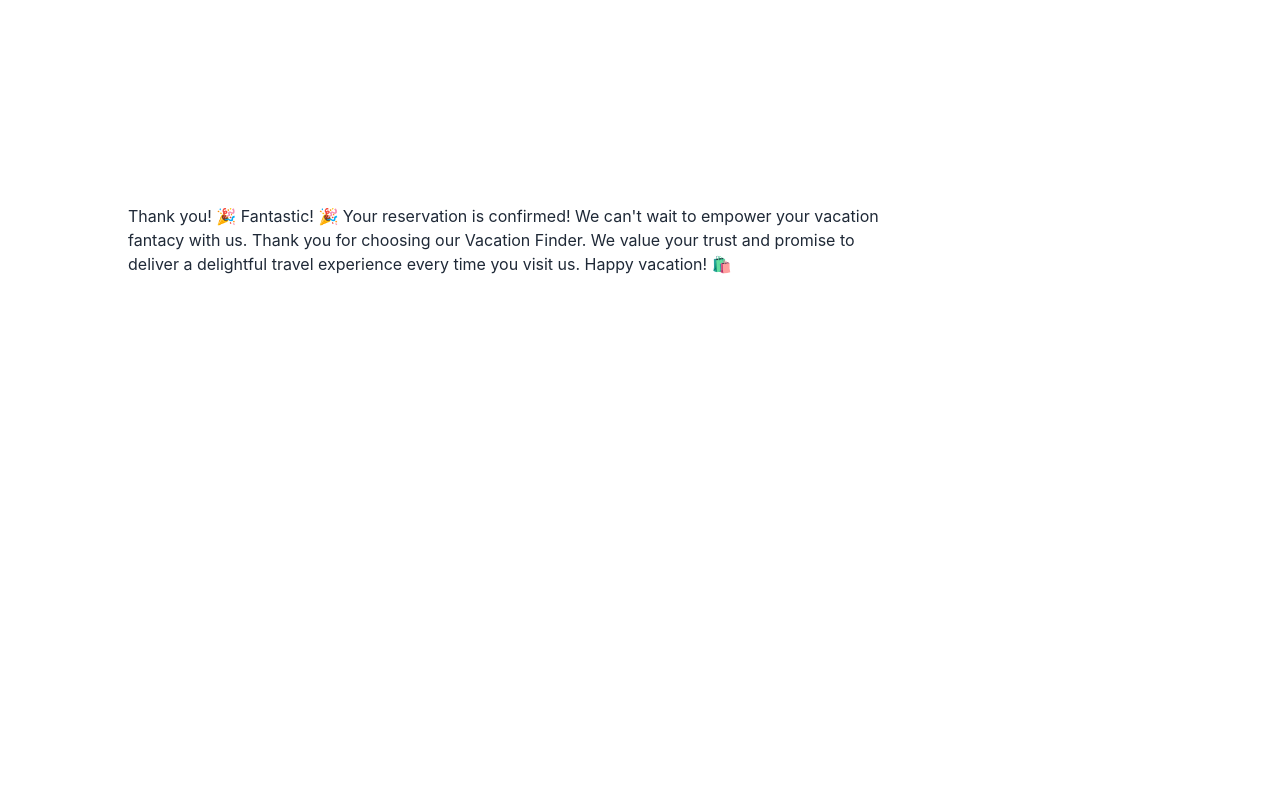
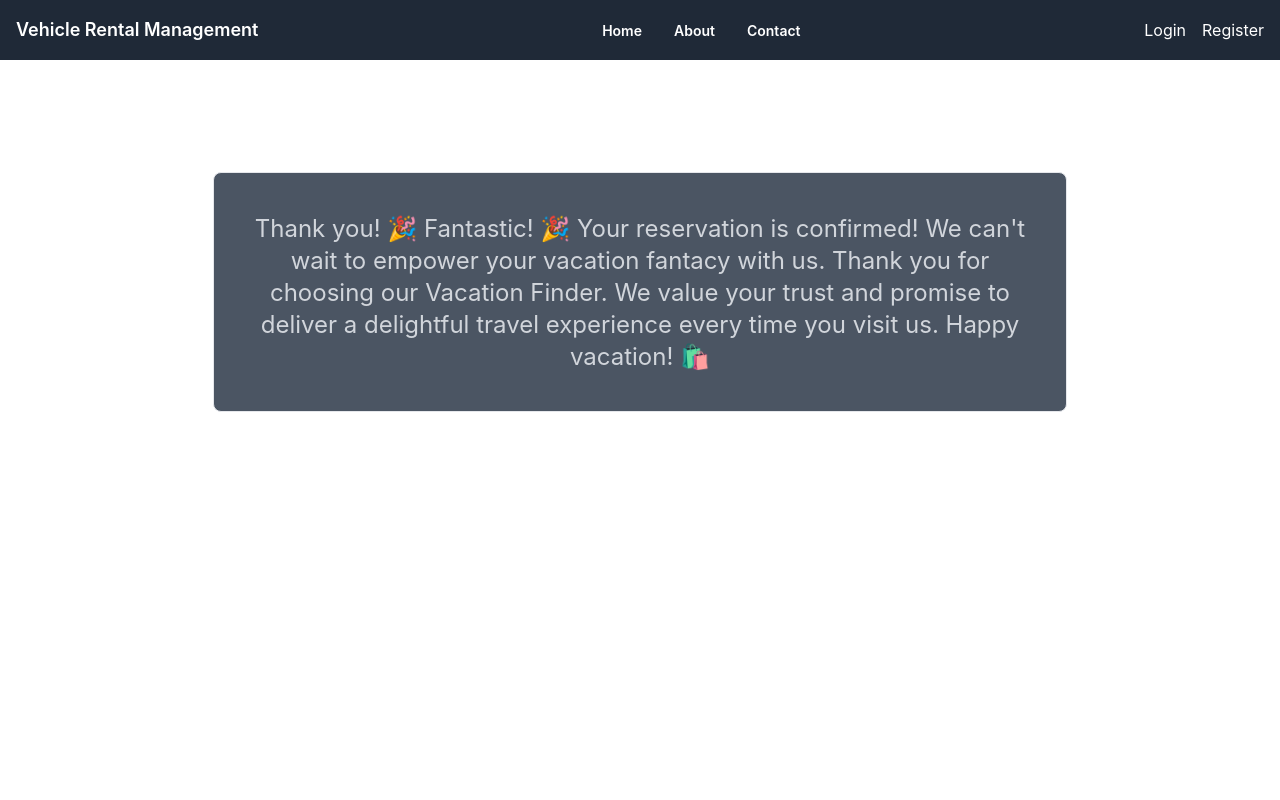
Before and after one commit to Freshia-Njoki/VRMS-client, a React (Vite) app: page /completion in a window 1280 px wide. Shown: the top 800 px of the page. Built offline with nearby package versions, Linux system fonts and the light colour scheme.

Commit message:
payment page stylings

```diff
--- a/src/components/stripe/Checkout.tsx
+++ b/src/components/stripe/Checkout.tsx
@@ -42,8 +42,8 @@ export default function CheckoutForm() {
     return (
         <form id="payment-form" onSubmit={handleSubmit}>
             <PaymentElement id="payment-element" />
-            <button disabled={isProcessing || !stripe || !elements} id="submit">
-                <span id="button-text" style={{ backgroundColor: 'green', padding: '5px', border: 'white', color: 'white' }}>
+            <button disabled={isProcessing || !stripe || !elements} id="submit" style={{marginTop: "10px"}}>
+                <span id="button-text" style={{ backgroundColor: 'green', padding: '5px', border: 'white', color: 'white', borderRadius: "6px"}}>
                     {isProcessing ? "Processing ... " : "Pay now"}
                 </span>
             </button>
--- a/src/components/stripe/Completion.tsx
+++ b/src/components/stripe/Completion.tsx
@@ -1,9 +1,19 @@
+import Footer from "../common/Footer";
+import Navbar from "../common/Navbar";
+
 function Completion() {
-    return <h1 style={{ position: 'absolute', top: '30%', left: '40%', transform: 'translate(-50%, -50%)'  }}>Thank you! 🎉
-        Fantastic! 🎉 Your reservation is confirmed!
-        We can't wait to empower your vacation fantacy with us. Thank you for choosing our Vacation Finder.
-        We value your trust and promise to deliver a delightful travel experience every time you visit us. Happy vacation! 🛍️
-    </h1>;
+    return (
+        <>
+                <Navbar />
+                <div className="min-h-screen flex justify-center mt-28" >
+                   <h2 className="w-2/3 text-center bg-gray-600 h-60 text-gray-300 pt-10 text-2xl px-6 border rounded-lg"> Thank you! 🎉
+                    Fantastic! 🎉 Your reservation is confirmed!
+                    We can't wait to empower your vacation fantacy with us. Thank you for choosing our Vacation Finder.
+                    We value your trust and promise to deliver a delightful travel experience every time you visit us. Happy vacation! 🛍️</h2>
+                </div>;
+                <Footer  />
+        </>
+    )
 }
 
 export default Completion;
--- a/src/components/stripe/PaymentForm.tsx
+++ b/src/components/stripe/PaymentForm.tsx
@@ -39,9 +39,7 @@ export default function PaymentForm() {
     <>
     {clientSecret && (
         <Elements stripe={stripePromise} options={options}>
-            <Navbar />
             <CheckoutForm />
-            <Footer />
         </Elements>
     )}
     </>
--- a/src/components/stripe/ReserveBook/Reservation.tsx
+++ b/src/components/stripe/ReserveBook/Reservation.tsx
@@ -1,13 +1,17 @@
 import './reservation.css'
 import Payment from '../PaymentForm'
+import Navbar from '../../common/Navbar'
+import Footer from '../../common/Footer'
 
 function Reservation(){
 
     return (
+        <>
         <div className="lipa">
-            <div style={{ position: 'absolute', top: '50%', left: '50%', transform: 'translate(-50%,-50%)' }}>
+            <Navbar />
+            <div style={{ position: 'absolute', top: '50%', left: '50%', transform: 'translate(-50%,-55%)' }}  className="bg-gray-400 px-16 pb-2 rounded-lg">
 
-                <div className="item-details"><h3>Booking Payment Form</h3>
+                <div className="item-details text-black"><h3>Booking Payment Form</h3>
                     </div>
 
                 <hr />
@@ -16,6 +20,8 @@ function Reservation(){
             </div>
 
         </div>
+            <Footer />
+            </>
     )
 }
 
--- a/src/components/stripe/ReserveBook/reservation.css
+++ b/src/components/stripe/ReserveBook/reservation.css
@@ -17,8 +17,7 @@
 
   .item-details {
     display: flex;
-    gap: 20px;
-    padding-bottom: 1rem;
+    padding-bottom: .8rem;
     flex-direction: row;
   }
   .mini-nav {
--- a/src/components/stripe/checkout.module.css
+++ b/src/components/stripe/checkout.module.css
@@ -9,6 +9,8 @@
     display: grid;
     grid-template-columns: repeat(2, 1fr);
     gap: 1em;
+
+    border: 2px solid red;
   }
 
   .total-wrapper {
```
